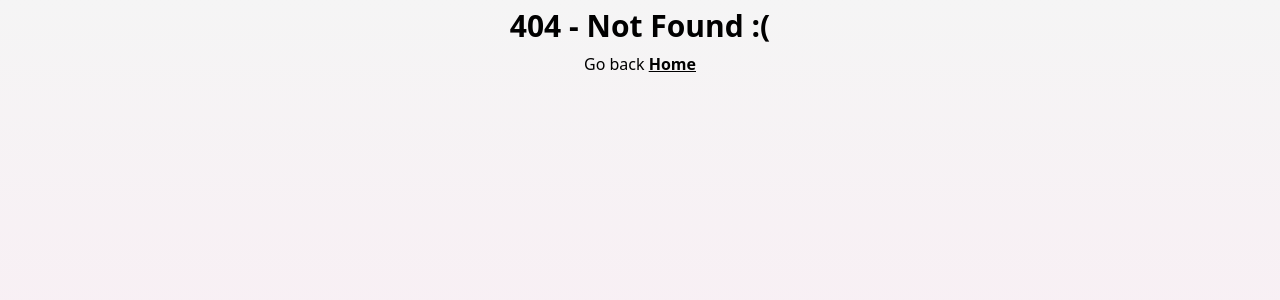
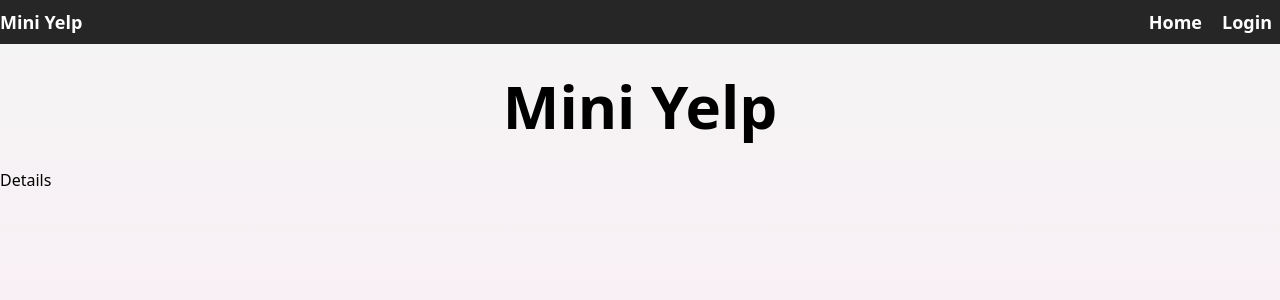
Before and after one commit to Pellia/mini-yelp, a React (Vite) app: page /details/1 in a window 1280 px wide. Before the commit this address had no page. Shown: the top 300 px of the page. Built offline with nearby package versions, Linux system fonts and the light colour scheme.

Commit message:
fix run build

```diff
--- a/src/App.jsx
+++ b/src/App.jsx
@@ -12,6 +12,7 @@ const App = () => {
                 <Route element={<MainLayout />}>
                     <Route index element={<Home />} />
                     <Route path="login" element={<Login />} />
+                    <Route path="/details/:id" element={<Details />} />
                 </Route>
                 <Route path="*" element={<NotFound />} />
             </Routes>
--- a/src/pages/Home.jsx
+++ b/src/pages/Home.jsx
@@ -1,7 +1,6 @@
 import { useEffect, useState } from "react";
 import RestaurantCard from "../components/RestaurantCard";
 import Searchbar from "../components/Searchbar";
-import dummyRestaurant from "../data/Dummy";
 
 const Home = () => {
     const url = "https://mocki.io/v1/3747a7fc-7bea-434d-bcf8-e86321cbd5c5";
```
